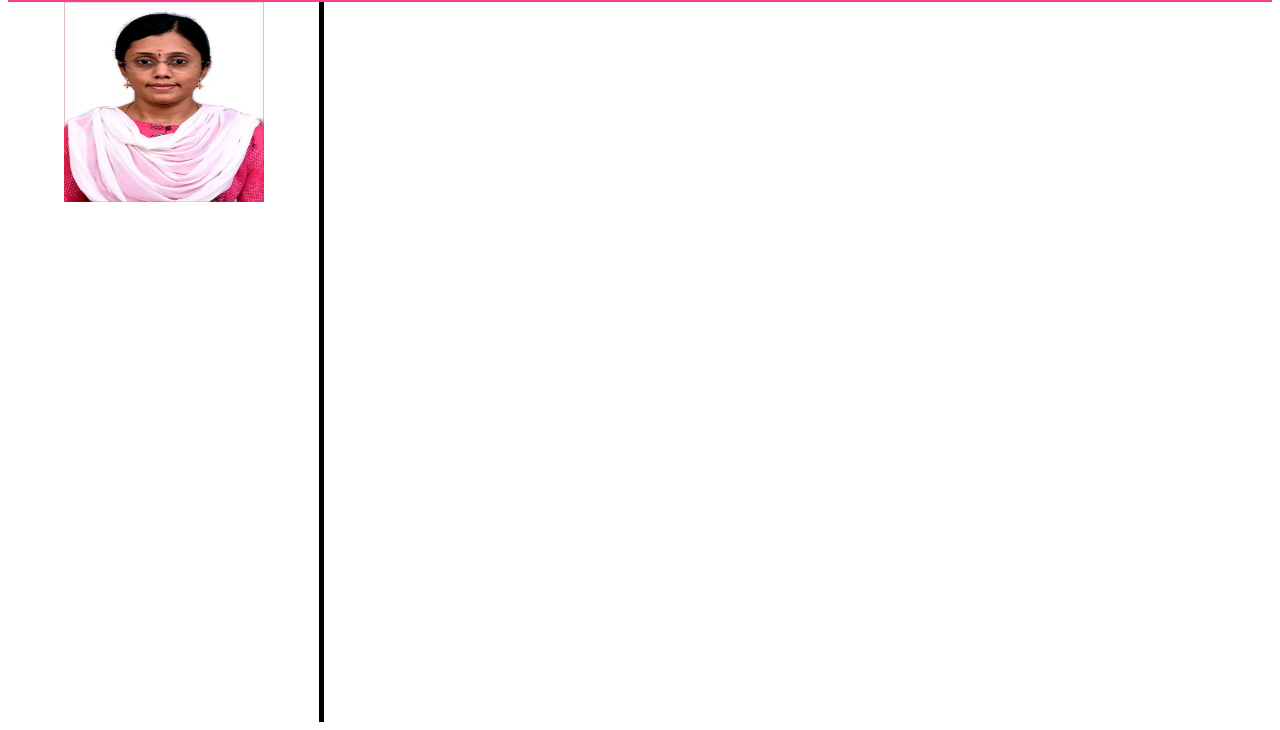
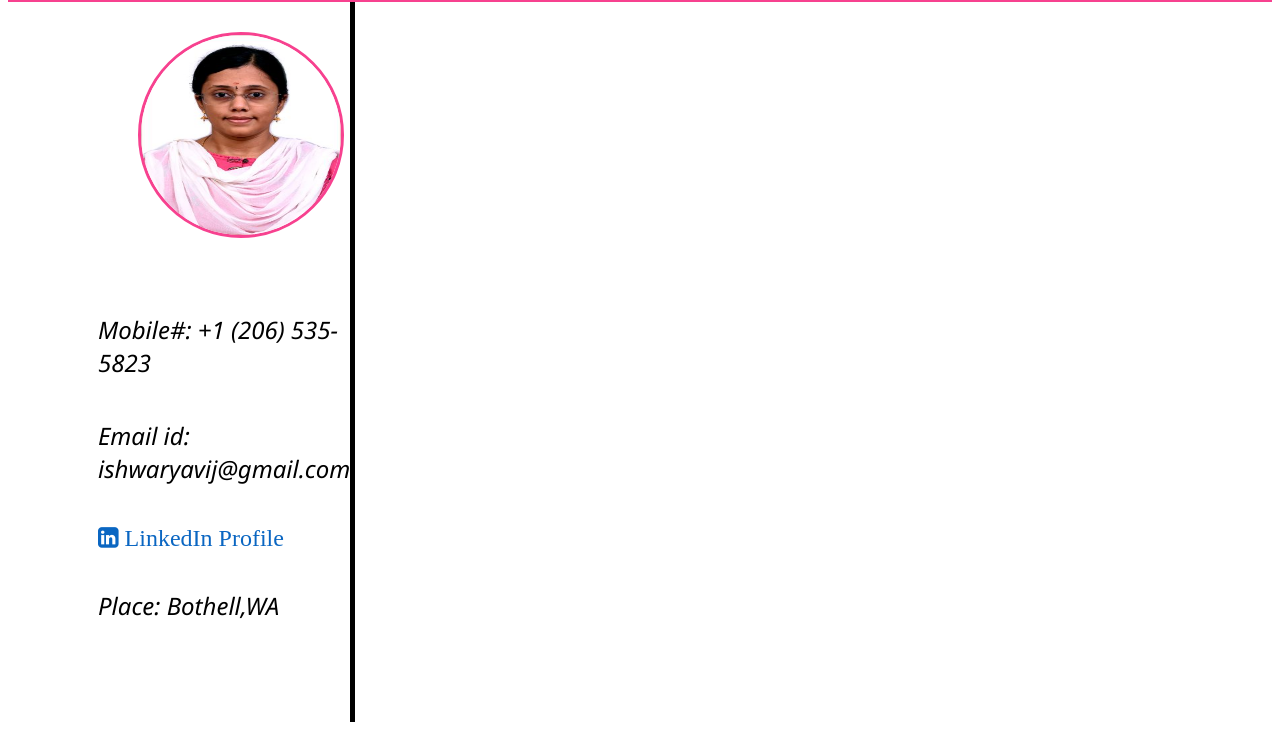
Before and after one commit to ishwaryaM/IshwaryaMurali_Resume, a plain HTML site: page index.html in a window 1280 px wide. Shown: the part 76-806 px from the top of the page. Drawn offline with Linux system fonts and the light colour scheme.

Commit message:
Index.html: added conent in summary
style.css: added style in summary

```diff
--- a/index.html
+++ b/index.html
@@ -4,8 +4,9 @@
       <title>Ishwarya Murali Resume</title>
       <meta charset="UTF-8">
       <link href="style.css" rel="stylesheet"/>
+      <link rel="stylesheet" href="https://cdnjs.cloudflare.com/ajax/libs/font-awesome/4.7.0/css/font-awesome.min.css">
    </head>
-   <body>
+   <body class="fontstyle">
       <nav class="container">
          <a href="index.html">Summary</a>
          <a href="#">Experience</a>
@@ -14,7 +15,13 @@
       </nav>
       <section class="summary">
          <section class="ProfilePicture">
-            <img src="images/IshwaryaMurali.jpg" id="ParallaxImage" height="200px" width="200px" alt ="Ishwarya Murali" style="transform: translate3d(0px, 0px, 0px);">
+            <img src="images/IshwaryaMurali.jpg" height="200px" width="200px" alt ="Image of Ishwarya Murali">
+            <address>
+               <a href="tel:+12065355823">Mobile#: +1 (206) 535-5823</a><br>
+               <a href="mailto:ishwaryavij@gmail.com">Email id: ishwaryavij@gmail.com</a><br>
+               <a href="www.linkedin.com/in/ishwarya-murali-287258124" class="fa fa-linkedin-square fontstyle" style="font-size:24px; color: #0A66C2">&nbsp;LinkedIn Profile</a><br>
+               <p>Place: Bothell,WA <p>
+            </address>
          </section>
          <section class="description">
 
--- a/style.css
+++ b/style.css
@@ -1,19 +1,19 @@
 body{
-   font-size: 16px;
+   font-size: 1em;
+   font-family: 'Segoe UI', Tahoma, Geneva, Verdana, sans-serif;
 }
 
 .container{
    height: 70px;
    display: flex;
    justify-content: space-evenly;
-   font-family: 'Segoe UI', Tahoma, Geneva, Verdana, sans-serif;
    align-items: center;
    font-weight: bold;
    font-size: 20px;
    background-color: #F7418F;
 }
 
-a{
+.container > a{
    color: whitesmoke;
    text-decoration: none;
 }
@@ -24,10 +24,32 @@ a{
    grid-template-columns: 1fr 3fr;
    grid-template-rows: 1fr;
 }
-
 .ProfilePicture{
    border-right: 5px solid black;
-   display: flex;
-   justify-content: center;
+}
 
+.ProfilePicture > img{
+   margin-top: 30px;
+   margin-bottom: 50px;
+   margin-left: 130px;
+   border-radius: 50%;
+   border: 3px #F7418F solid;
 }
+
+
+address > a:link{
+   text-decoration: none;
+   color: black;
+}
+
+address > a:hover{
+   text-decoration: underline;
+   color: #F7418F;
+}
+
+a,p {
+   font-size: 1.5em;
+   display: inline-block;
+   text-decoration: none;
+   margin: 20px 0px 20px 90px;
+}
```
